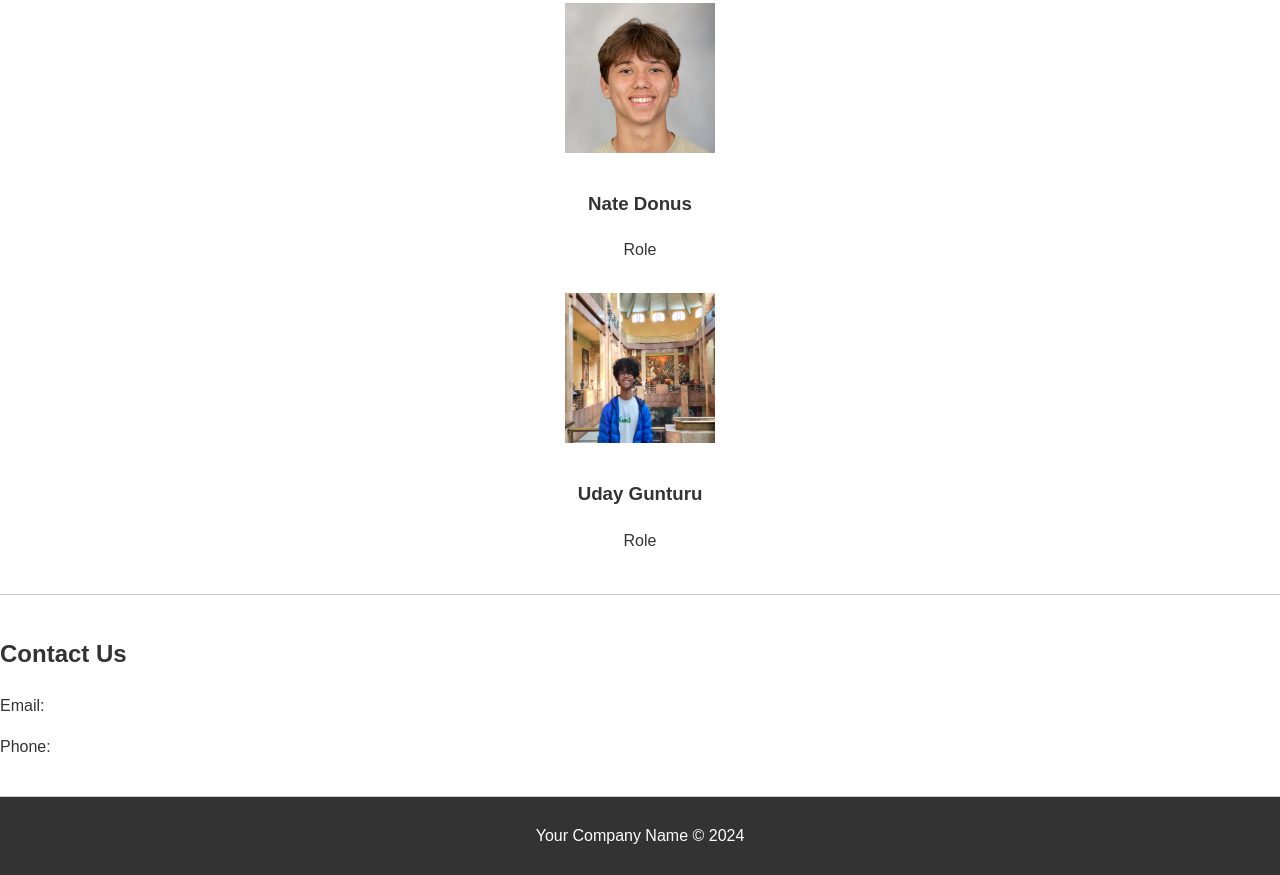
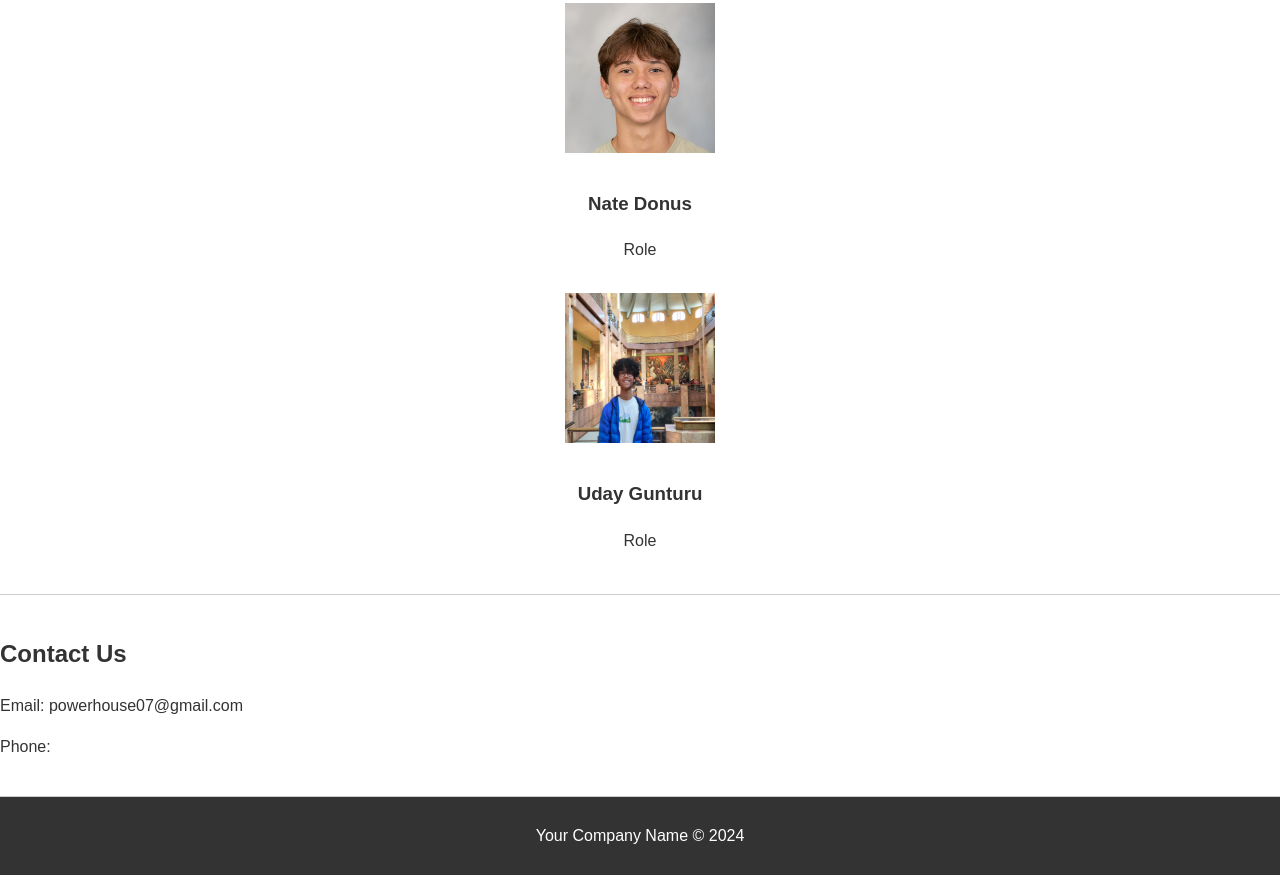
Before and after one commit to advaithbinu11/congenial-disco, a plain HTML site: page aboutUS.html in a window 1280 px wide. Shown: the part 1865-2740 px from the top of the page. Drawn offline with Linux system fonts and the light colour scheme.

Commit message:
Update aboutUS.html

```diff
--- a/aboutUS.html
+++ b/aboutUS.html
@@ -138,7 +138,7 @@
 
 <section class="container">
     <h2>Contact Us</h2>
-    <p>Email: </p>
+    <p>Email: powerhouse07@gmail.com</p>
     <p>Phone: </p>
 </section>
 
```
